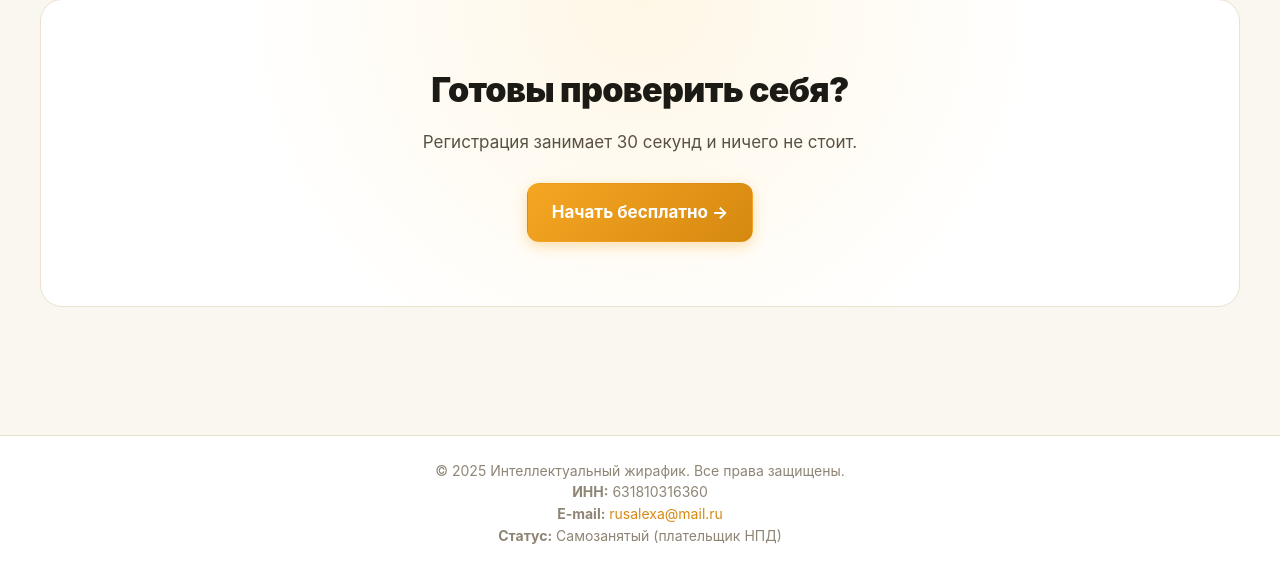
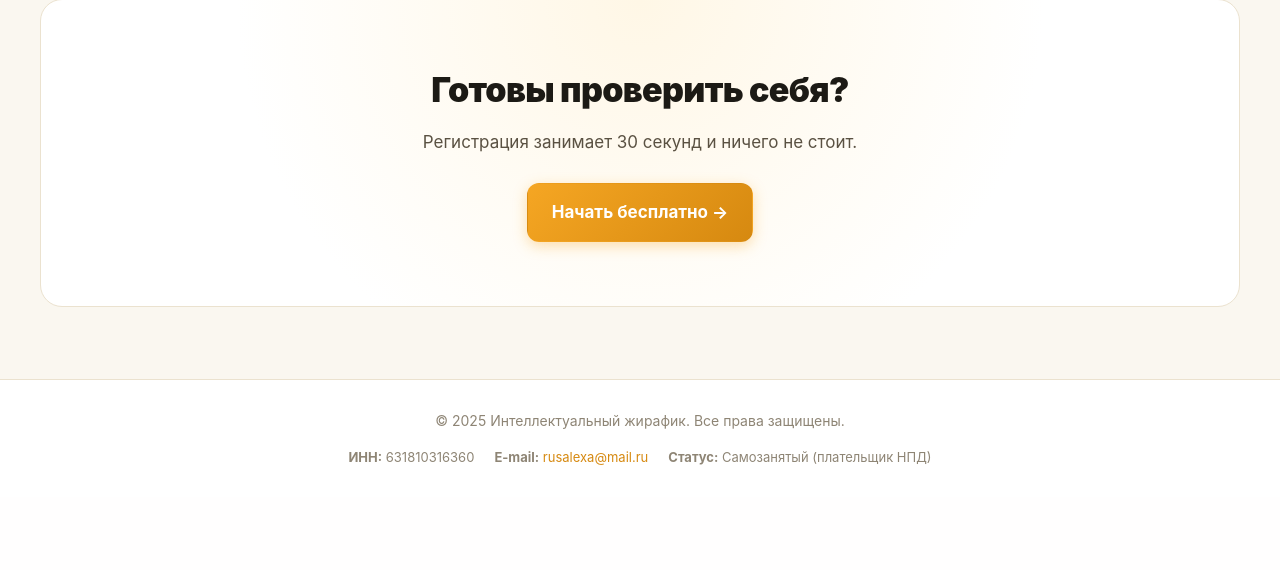
Before and after one commit to karpovt111-dot/intelligentgiraffe, a FastAPI app: page / in a window 1280 px wide. Shown: the part 2270-2840 px from the top of the page. After the commit the page ends 2735 px from the top, so only its background shows below. Run offline with FastAPI, Linux system fonts and the light colour scheme.

Commit message:
Update style.css

```diff
--- a/static/css/style.css
+++ b/static/css/style.css
@@ -1568,3 +1568,39 @@ html[data-theme="dark"] a.user-badge:hover {
     color: #6ee07a;
     border-color: #2f4a33;
 }
+
+/* --- Подвал --- */
+.site-footer {
+    background: var(--surface);
+    border-top: 1px solid var(--border);
+    padding: 30px 40px;
+    margin-top: auto;
+}
+
+.footer-container {
+    max-width: 1280px;
+    margin: 0 auto;
+    display: flex;
+    flex-direction: column;
+    align-items: center;
+    gap: 16px;
+    text-align: center;
+}
+
+.footer-requisites {
+    font-size: 13px;
+    color: var(--muted);
+    display: flex;
+    flex-wrap: wrap;
+    justify-content: center;
+    gap: 20px;
+}
+
+.footer-requisites a {
+    color: var(--primary-dark);
+    text-decoration: none;
+}
+
+.footer-requisites a:hover {
+    text-decoration: underline;
+}
```
